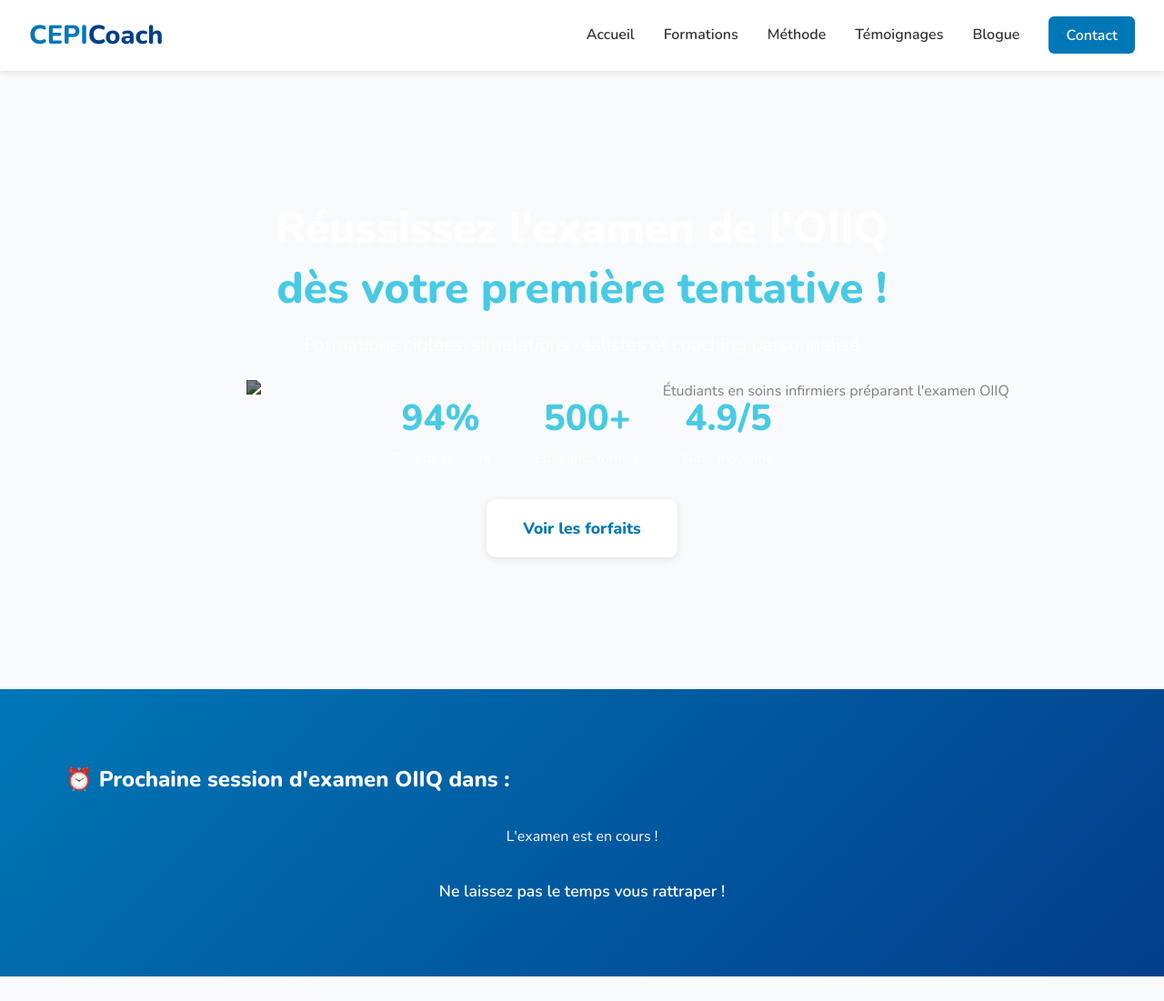
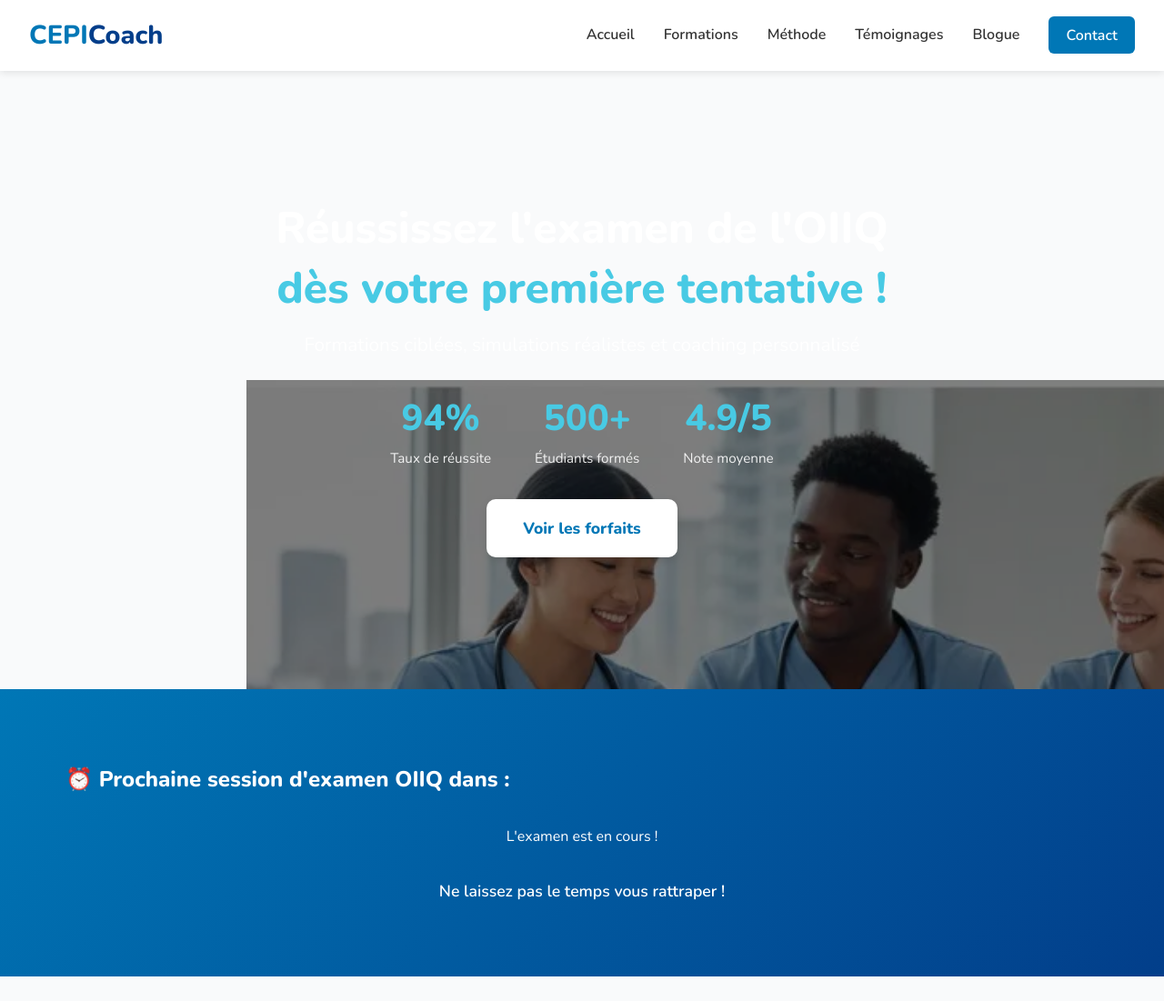
Before and after one commit to noe2019/site-cepi-ooiq, a plain HTML site: page index.html in a window 1280 px wide. Shown: the top 1101 px of the page at 91% size. Drawn offline with nearby package versions, Linux system fonts and the light colour scheme; files that its build step writes are made by us from their sources; files whose address does not match are found by name.

Commit message:
extension des images changé

```diff
--- a/index.html
+++ b/index.html
@@ -28,7 +28,7 @@
   <link rel="stylesheet" href="css/style.css" />
 
   <!-- Preload image hero -->
-  <link rel="preload" as="image" href="images/hero-banner.webp" />
+  <link rel="preload" as="image" href="images/hero-banner.png" />
 </head>
 
 <body>
@@ -61,7 +61,7 @@
   <section id="accueil" class="hero">
     <picture>
       <source srcset="images/hero-banner.webp" type="image/webp" />
-      <img src="images/hero-banner.jpg" alt="Étudiants en soins infirmiers préparant l'examen OIIQ" class="hero-bg" loading="eager" />
+      <img src="images/hero-banner.webp" alt="Étudiants en soins infirmiers préparant l'examen OIIQ" class="hero-bg" loading="eager" />
     </picture>
 
     <div class="hero-content">
```
Also changed, not shown: images/blog.webp (added), images/coaching.webp (added), images/examen-simulation.webp (added), images/favicon.ico (added), images/favicon.png (added), images/favicon.webp (added), images/formation.webp (added), images/hero-banner.webp (added), images/hero-banner.webp.webp (added), images/logo.png (added), images/logo.webp (added), images/student-tablet.webp (added), 3 other files.
